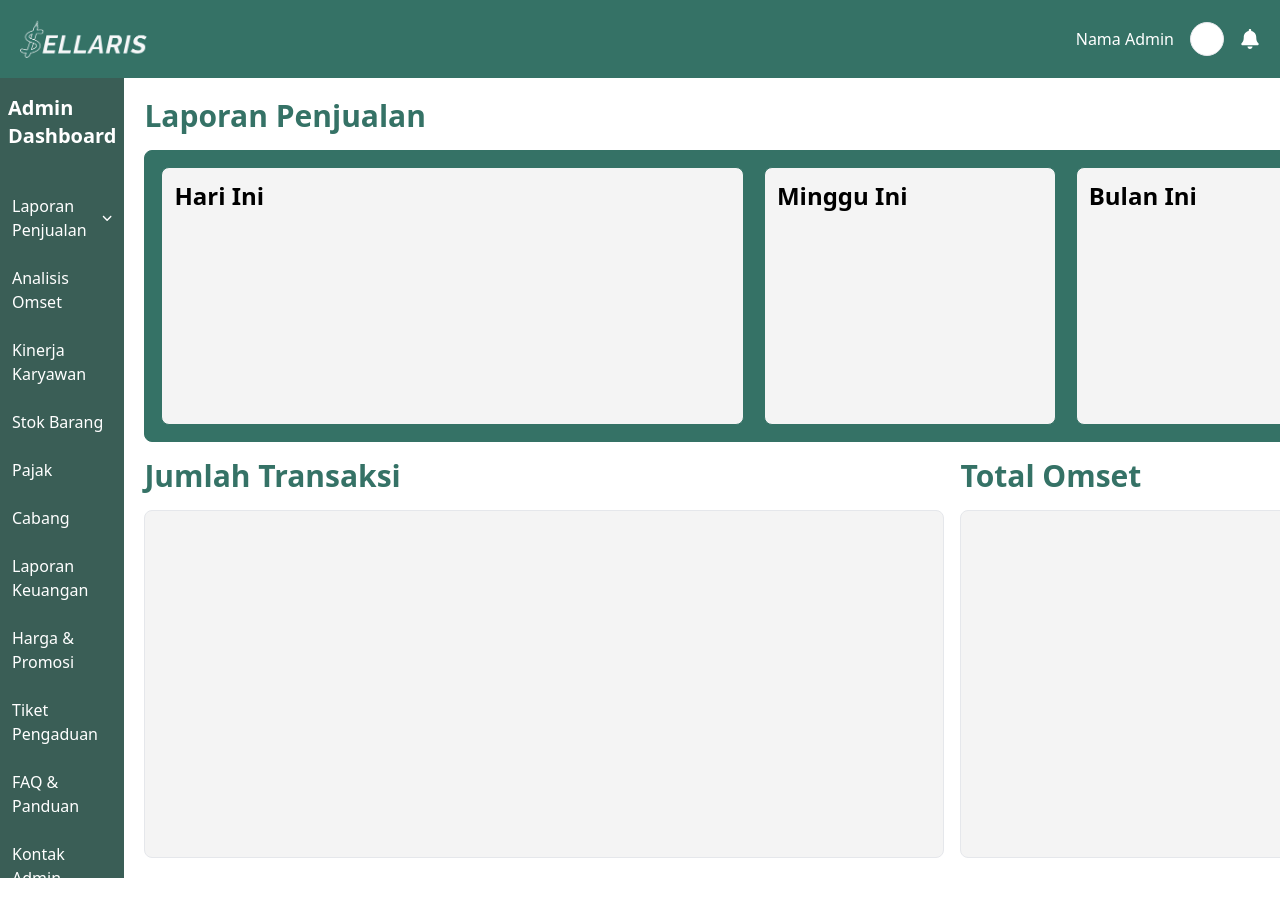
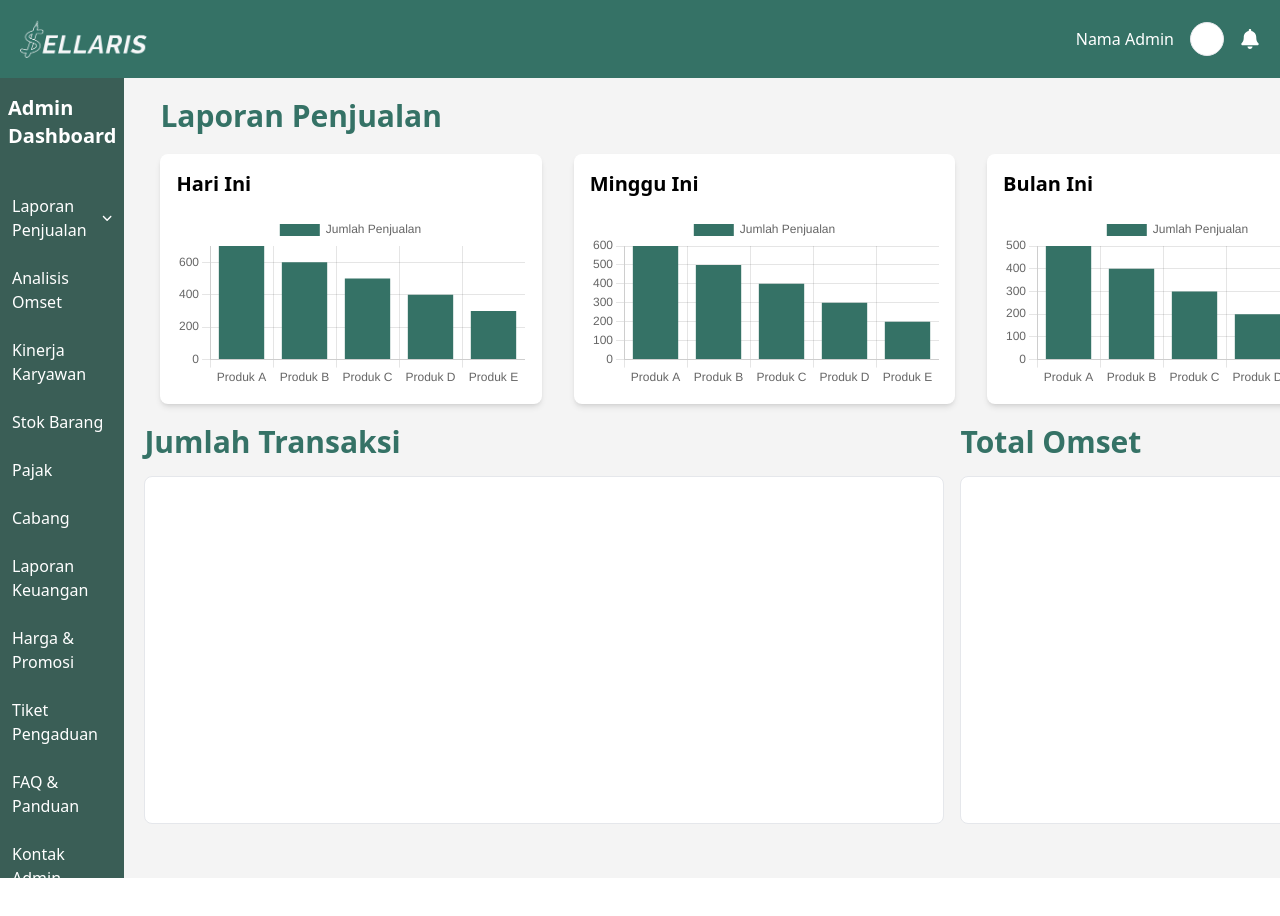
Before and after one commit to Codevora/sellaris-admin, a Next.js app: page / in a window 1280 px wide. Shown: the top 916 px of the page. Built offline with nearby package versions, Linux system fonts and the light colour scheme.

Commit message:
report-page.2

```diff
--- a/app/page.tsx
+++ b/app/page.tsx
@@ -1,32 +1,66 @@
-export default function Home() {
+import ProductSalesChart from "../components/FinancialChart";
+
+const Home: React.FC = () => {
  return (
-  <div className="w-screen flex flex-col gap-4 p-5">
-   <h1 className="text-3xl font-bold text-primary">Laporan Penjualan</h1>
-   <div className="border border-primary rounded-lg w-full h-[400px] bg-primary p-4 flex gap-5 ">
-    <div className="w-[50%] border border-primary h-full rounded-lg p-3 bg-[#f4f4f4]">
-     <h1 className="text-2xl font-semibold">Hari Ini</h1>
+  <div className="p-5 flex flex-col gap-1 w-screen bg-[#f4f4f4]">
+    <h1 className="px-4 text-3xl font-bold text-primary">Laporan Penjualan</h1>
+   <div className="grid grid-cols-3">
+    <div className=" p-4 rounded-lg w-full">
+     <ProductSalesChart
+      title="Hari Ini"
+      productNames={[
+       "Produk A",
+       "Produk B",
+       "Produk C",
+       "Produk D",
+       "Produk E",
+      ]}
+      salesData={[700, 600, 500, 400, 300]} // Jumlah penjualan
+     />
     </div>
-    <div className=" border border-primary rounded-lg h-full w-[25%] p-3 bg-[#f4f4f4]">
-     <h1 className="text-2xl font-semibold">Minggu Ini</h1>
+    <div className=" p-4 rounded-lg w-full">
+     <ProductSalesChart
+      title="Minggu Ini"
+      productNames={[
+       "Produk A",
+       "Produk B",
+       "Produk C",
+       "Produk D",
+       "Produk E",
+      ]}
+      salesData={[600, 500, 400, 300, 200]} // Jumlah penjualan
+     />
     </div>
-    <div className=" border border-primary rounded-lg h-full w-[25%] p-3 bg-[#f4f4f4]">
-     <h1 className="text-2xl font-semibold">Bulan Ini</h1>
+    <div className=" p-4 rounded-lg w-full">
+     <ProductSalesChart
+      title="Bulan Ini"
+      productNames={[
+       "Produk A",
+       "Produk B",
+       "Produk C",
+       "Produk D",
+       "Produk E",
+      ]}
+      salesData={[500, 400, 300, 200, 100]} // Jumlah penjualan
+     />
     </div>
    </div>
    <div className="flex gap-4 w-full justify-between h-[400px]">
     <div className="flex flex-col gap-4">
      <h1 className="text-3xl font-bold text-primary">Jumlah Transaksi</h1>
-     <div className="border rounded-lg w-[800px] h-full bg-[#f4f4f4] p-4"></div>
+     <div className="border rounded-lg w-[800px] h-full bg-white p-4"></div>
     </div>
     <div className="flex flex-col gap-4">
      <h1 className="text-3xl font-bold text-primary">Total Omset</h1>
-     <div className="border rounded-lg w-[400px] h-[450px] bg-[#f4f4f4] p-4"></div>
+     <div className="border rounded-lg w-[400px] h-[450px] bg-white p-4"></div>
     </div>
     <div className="flex flex-col gap-4">
-     <h1 className="text-3xl font-bold text-primary">Peringatan Stok</h1>
-     <div className="border rounded-lg w-[400px] h-[450px] bg-[#f4f4f4] p-4"></div>
+     <h1 className="text-3xl font-bold text-primary ">Peringatan Stok</h1>
+     <div className="border rounded-lg w-[400px] h-[450px] bg-white p-4"></div>
     </div>
    </div>
   </div>
  );
-}
+};
+
+export default Home;
--- /dev/null
+++ b/components/FinancialChart.tsx
@@ -0,0 +1,56 @@
+"use client"
+
+// components/FinancialChart.tsx
+import React from "react";
+import {Bar} from "react-chartjs-2";
+import {
+ Chart as ChartJS,
+ CategoryScale,
+ LinearScale,
+ BarElement,
+ Title,
+ Tooltip,
+ Legend,
+} from "chart.js";
+
+// Mendaftarkan skala dan elemen yang diperlukan
+ChartJS.register(
+ CategoryScale,
+ LinearScale,
+ BarElement,
+ Title,
+ Tooltip,
+ Legend
+);
+
+interface ProductSalesChartProps {
+ title: string;
+ productNames: string[];
+ salesData: number[];
+}
+
+const ProductSalesChart: React.FC<ProductSalesChartProps> = ({
+ title,
+ productNames,
+ salesData,
+}) => {
+ const data = {
+  labels: productNames,
+  datasets: [
+   {
+    label: "Jumlah Penjualan",
+    data: salesData,
+    backgroundColor: "#357266",
+   },
+  ],
+ };
+
+ return (
+  <div className="bg-white shadow-md rounded-lg p-4">
+   <h2 className="text-xl font-bold mb-4">{title}</h2>
+   <Bar data={data} />
+  </div>
+ );
+};
+
+export default ProductSalesChart;
--- a/components/Header.tsx
+++ b/components/Header.tsx
@@ -2,7 +2,7 @@
 import Nav from "./Nav";
 const Header: React.FC = () => {
  return (
-  <header className="p-5 bg-primary">
+  <header className="p-5 bg-primary sticky top-0 z-10">
    <div className="flex justify-between items-center">
     <img src="Logos/1.png" alt="" className="w-32"/>
     <Nav />
--- a/package.json
+++ b/package.json
@@ -9,8 +9,10 @@
     "lint": "next lint"
   },
   "dependencies": {
+    "chart.js": "^4.4.8",
     "next": "15.1.7",
     "react": "^19.0.0",
+    "react-chartjs-2": "^5.3.0",
     "react-dom": "^19.0.0",
     "react-icons": "^5.5.0"
   },
```
Also changed, not shown: 1 other file (tests, documents, lock files or other folders).
